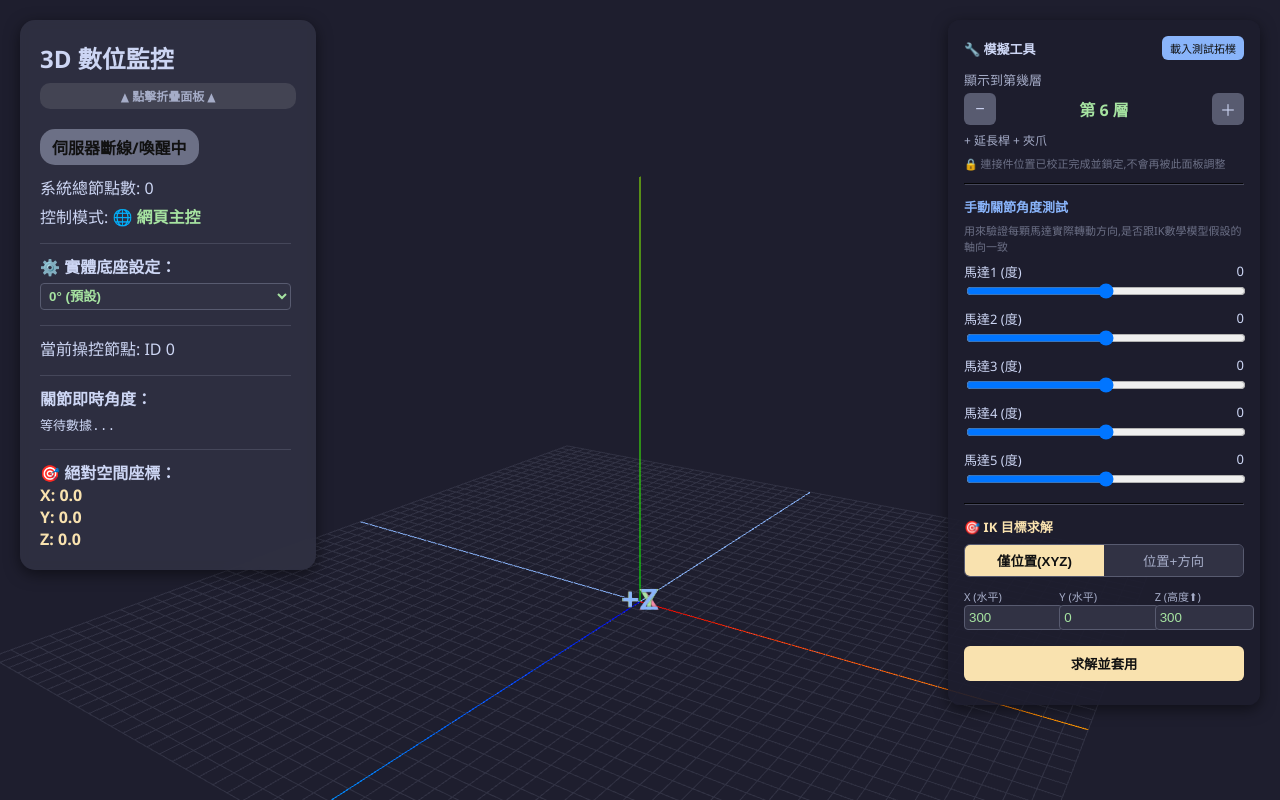
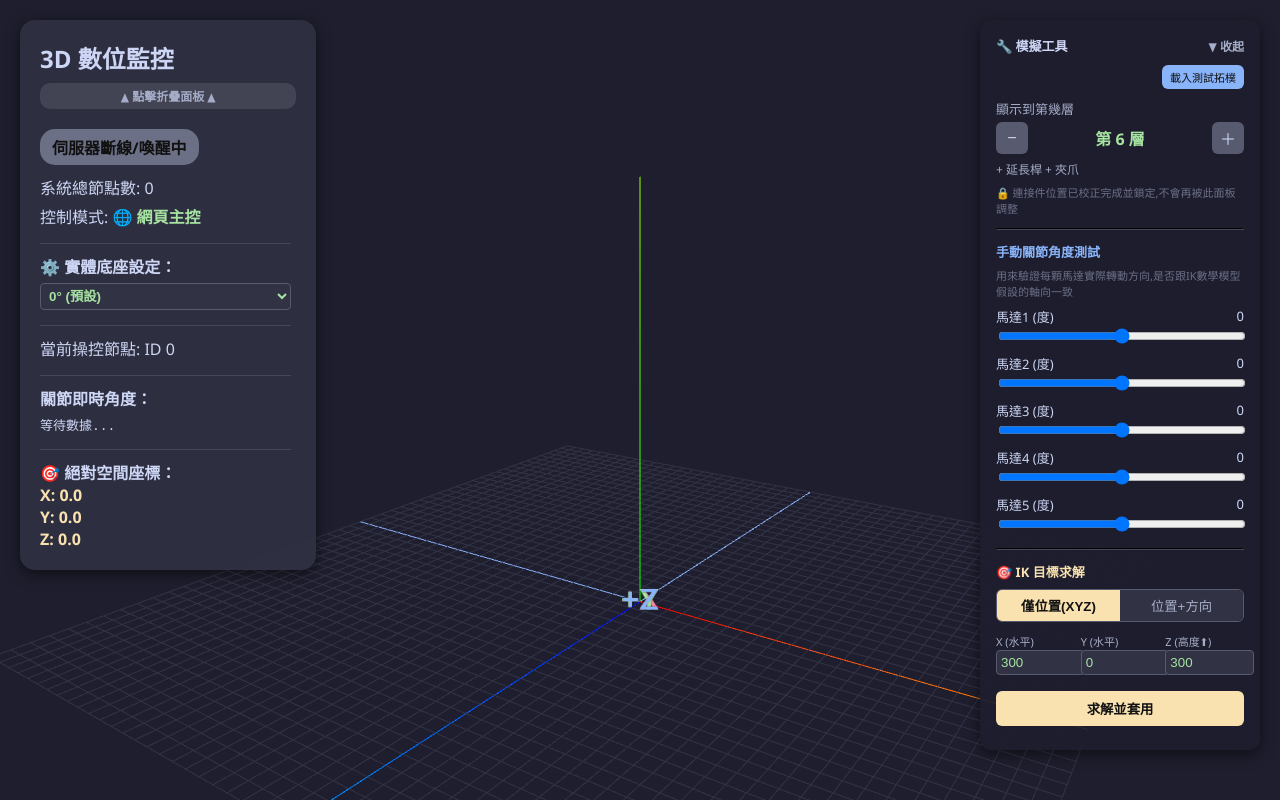
Before and after one commit to SEEEEEa/robot-arm-dashboard-v3, a website: page public/index.html in a window 1280 px wide. Drawn offline with nearby package versions, Linux system fonts and the light colour scheme; no server answers; animation ran at ten frames a second.

Commit message:
Add files via upload

```diff
--- a/public/index.html
+++ b/public/index.html
@@ -42,6 +42,8 @@
             #btnArm, #baseSettings, .hint, #selectionPanel, #angleListContainer { display: none !important; }
             #ui-header h2 { font-size: 16px; }
             #toggleIcon { font-size: 10px; padding: 2px; }
+
+            #debugPanel { top: auto; bottom: 10px; right: 10px; left: 10px; width: auto; max-height: 60vh; }
 
             #mobileControlOverlay {
                 display: block !important; visibility: hidden; opacity: 0;
@@ -118,9 +120,14 @@
     </div>
 
     <!-- 🌟 工具面板:分層顯示 / 手動關節測試 / IK逆向運動學求解 -->
-    <div id="debugPanel" style="position:absolute; top:20px; right:20px; z-index:20; background:rgba(30,30,46,0.92); color:#cdd6f4; padding:16px; border-radius:12px; width:280px; font-size:13px; max-height:92vh; overflow-y:auto; box-shadow:0 4px 15px rgba(0,0,0,0.5);">
-        <div style="font-weight:bold; margin-bottom:10px; display:flex; justify-content:space-between; align-items:center;">
-            🔧 模擬工具
+    <div id="debugPanel" style="position:absolute; top:20px; right:20px; z-index:20; background:rgba(30,30,46,0.92); color:#cdd6f4; padding:16px; border-radius:12px; width:280px; font-size:13px; max-height:92vh; overflow-y:auto; box-shadow:0 4px 15px rgba(0,0,0,0.5); box-sizing:border-box;">
+        <div id="debugPanelHeader" style="font-weight:bold; display:flex; justify-content:space-between; align-items:center; cursor:pointer;">
+            <span>🔧 模擬工具</span>
+            <span id="debugToggleIcon" style="font-size:12px; color:#a6adc8;">▼ 展開</span>
+        </div>
+
+        <div id="debugPanelContent">
+        <div style="margin-top:10px; margin-bottom:10px; display:flex; justify-content:flex-end;">
             <button id="debugLoadMock" style="font-size:11px; background:#89b4fa; color:#111; border:none; border-radius:6px; padding:4px 8px; cursor:pointer;">載入測試拓樸</button>
         </div>
 
@@ -158,6 +165,7 @@
         </div>
         <button id="ikSolveBtn" style="width:100%; margin-top:8px; background:#f9e2af; color:#111; border:none; border-radius:6px; padding:8px; cursor:pointer; font-weight:bold;">求解並套用</button>
         <div id="ikStatus" style="margin-top:8px; font-size:12px; color:#a6adc8;"></div>
+        </div>
     </div>
 
     <div id="canvas-container"></div>
@@ -177,6 +185,19 @@
             else { uiContent.style.display = 'block'; toggleIcon.innerHTML = '▲ 點擊折疊面板 ▲'; }
         }
         updateUIState();
+
+        // 🌟 右側「模擬工具」面板也比照左側,手機螢幕預設收起,避免擋住3D模型
+        const debugPanelContent = document.getElementById('debugPanelContent');
+        const debugToggleIcon = document.getElementById('debugToggleIcon');
+        let isDebugCollapsed = window.innerWidth <= 768;
+
+        function toggleDebugPanel() { isDebugCollapsed = !isDebugCollapsed; updateDebugPanelState(); }
+        function updateDebugPanelState() {
+            if (isDebugCollapsed) { debugPanelContent.style.display = 'none'; debugToggleIcon.innerHTML = '▶ 展開'; }
+            else { debugPanelContent.style.display = 'block'; debugToggleIcon.innerHTML = '▼ 收起'; }
+        }
+        document.getElementById('debugPanelHeader').addEventListener('click', toggleDebugPanel);
+        updateDebugPanelState();
 
         const scene = new THREE.Scene();
         scene.add(new THREE.GridHelper(200, 50, 0x89b4fa, 0x313244));
```
